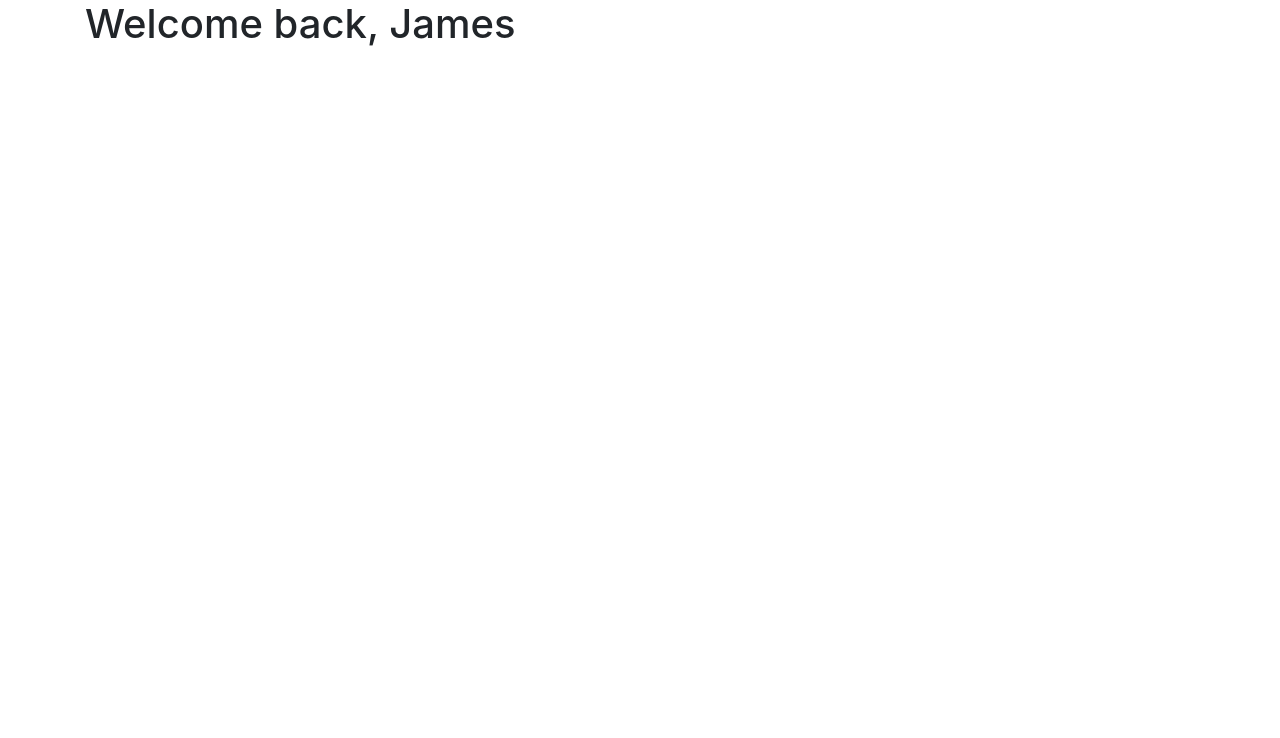
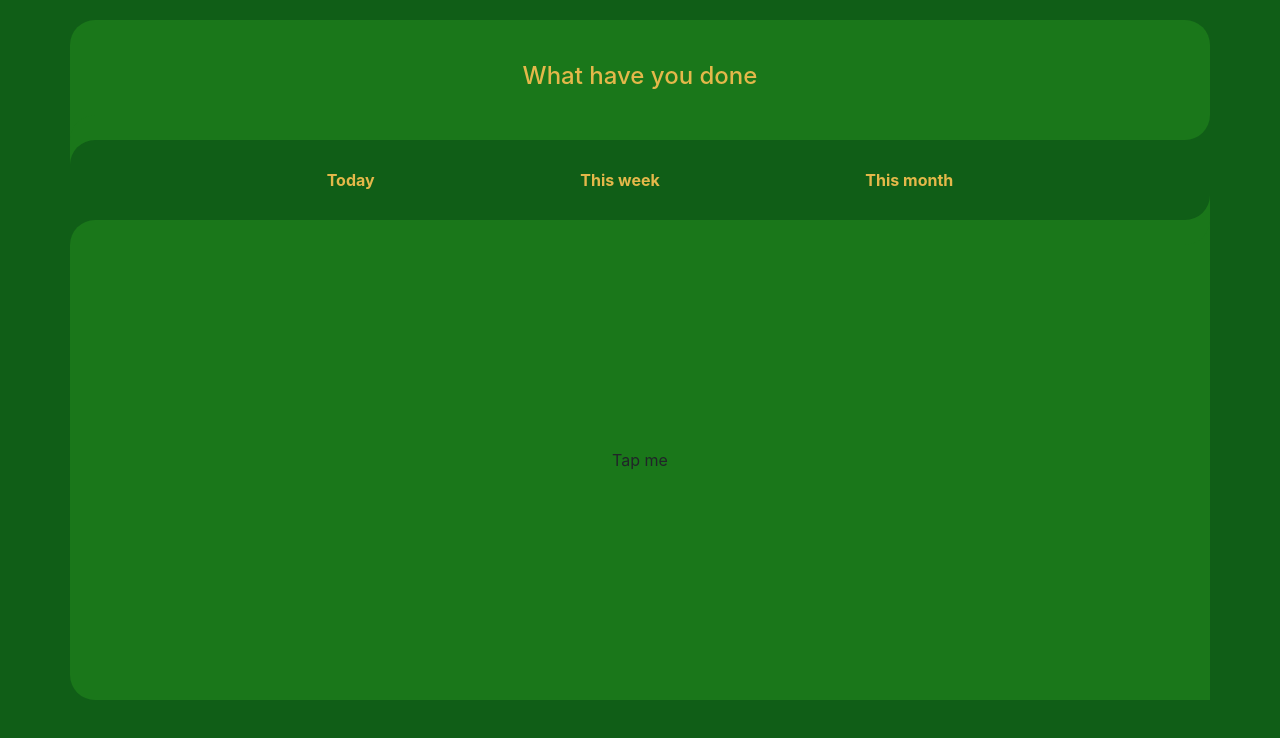
Before and after one commit to james-julius/Habit, a React (Create React App) app: page / in a window 1280 px wide. Shown: the top 738 px of the page. Built offline with nearby package versions, Linux system fonts and the light colour scheme.

Commit message:
Base styling completed, as well as router structure and full react setup

```diff
--- a/package.json
+++ b/package.json
@@ -11,6 +11,7 @@
     "react": "^16.13.1",
     "react-bootstrap": "^1.3.0",
     "react-dom": "^16.13.1",
+    "react-redux": "^7.2.1",
     "react-router-dom": "^5.2.0",
     "react-scripts": "3.4.3"
   },
--- a/src/App.js
+++ b/src/App.js
@@ -1,14 +1,19 @@
 import React from 'react';
 import { BrowserRouter as Router, Switch, Route, Link} from 'react-router-dom';
-import Home from './pages/Home';
+import Home from './pages/Home/Home';
+import Nav from './components/Nav/Nav';
+import TaskInput from './pages/TaskInput/TaskInput';
 import 'bootstrap/dist/css/bootstrap.min.css';
 import './App.scss';
 
 function App() {
-  return (
-    <Router>
-      <Route path="/" component={Home}/>
-    </Router>
+  return (<>
+      <Nav/>
+      <Router>
+        {/* <Route path="/" component={Home}/> */}
+        <Route path="/" component={TaskInput}/>
+      </Router>
+    </>
   );
 }
 
--- a/src/App.scss
+++ b/src/App.scss
@@ -0,0 +1,30 @@
+$primaryColor: #1a771a;
+$secondaryColor: #e4b84a;
+$secondaryAccent: #fdecc1;
+$backgroundColor: rgb(16, 94, 23);
+
+@mixin flex-center {
+    display: flex;
+    justify-content: center;
+    align-items: center;
+}
+
+@mixin flex-col-center {
+    display: flex;
+    flex-direction: column;
+    justify-content: center;
+    align-items: center;
+}
+
+body {
+    min-height: 100vh;
+    max-width: 100vw;
+    background-color: $backgroundColor;
+}
+
+h1 {
+
+}
+h2 {
+    font-size: 1.5rem;
+}
--- /dev/null
+++ b/src/components/Nav/Nav.js
@@ -0,0 +1,7 @@
+import React from 'react'
+import { Nav as NavBar } from 'react-bootstrap';
+export default function Nav() {
+    return (
+        <NavBar/>
+    )
+}
--- /dev/null
+++ b/src/components/TaskTap/TaskTap.js
@@ -0,0 +1,7 @@
+import React, { useState } from 'react';
+
+export default function TaskTap() {
+    return (<div>
+        Tap me
+    </div>);
+}
--- a/src/pages/Home.js
+++ /dev/null
@@ -1,7 +0,0 @@
-import React from 'react';
-
-export default function Home() {
-    return (<div class="container">
-        <h1>Welcome back, James</h1>
-    </div>);
-}
--- /dev/null
+++ b/src/pages/Home/Home.js
@@ -0,0 +1,12 @@
+import React from 'react';
+import { Container, Row } from 'react-bootstrap';
+
+export default function Home() {
+    return (
+        <Container>
+            <Row>
+                <h1>Welcome back, James</h1>
+            </Row>
+        </Container>
+    );
+}
--- /dev/null
+++ b/src/pages/TaskInput/TaskInput.js
@@ -0,0 +1,44 @@
+import React, { useState, useEffect } from 'react';
+import TaskTap from '../../components/TaskTap/TaskTap';
+import { Container, Row } from 'react-bootstrap';
+import './TaskInput.scss';
+
+function TimeShift(props) {
+    return (
+        <div class="timeshift">
+            {props.displayVal}
+        </div>
+    );
+}
+
+export default function TaskInput() {
+    const timeframes = [['Today', 'day'], ['This week', 'week'], ['This month', 'month']];
+    const [activeTimeframe, setActiveTimeframe] = useState('day');
+
+    return(<Container>
+        <Row style={{height: '2.5vh'}} noGutters/>
+        <Row>
+            <div class="headline-container">
+                <h2>What have you done</h2>
+            </div>
+        </Row>
+        <Row style={{height: '10vh'}}>
+            <div class="timeshift-container">
+                {timeframes.map(([displayVal, timeframe]) => {
+                    return <TimeShift
+                                displayVal={displayVal}
+                                time={timeframe}
+                                selected={timeframe === activeTimeframe}
+                                onClick={setActiveTimeframe}
+                            />;
+                })}
+            </div>
+        </Row>
+        <Row style={{height: '60vh'}}>
+            <div class="main-container">
+                <TaskTap/>
+            </div>
+        </Row>
+    </Container>
+    );
+}
--- /dev/null
+++ b/src/pages/TaskInput/TaskInput.scss
@@ -0,0 +1,70 @@
+@import '../../App.scss';
+
+.headline-container {
+    @include flex-center;
+    background-color: $primaryColor;
+    height: 15vh;
+    width: calc(100vw - 2.5vh);
+    border-radius: 25px 25px 25px 0px;
+    color: $secondaryColor;
+    position: relative;
+    z-index: 5;
+    &:before {
+        content: "";
+        position: absolute;
+        background-color: $backgroundColor;
+        height: 50px;
+        width: 25px;
+        left: 0px;
+        bottom: -50px;
+        border-top-left-radius: 25px;
+        box-shadow: 0 -25px 0px 0px $primaryColor;
+        z-index: 4;
+    }
+    h2 {
+        z-index: 6;
+    }
+}
+
+.timeshift-container {
+    width: 90%;
+    margin: 0px auto;
+    // background-color: lightskyblue;
+    display: flex;
+    justify-content: space-evenly;
+    align-items: center;
+    .timeshift {
+        @include flex-center;
+        height: 30px;
+        // background-color: lightcoral;
+        color: $secondaryColor;
+        border-radius: 10px;
+        padding: 6px;
+        font-weight: bold;
+        &:hover {
+            color: $secondaryAccent;
+            transition: 1s;
+        }
+    }
+}
+
+.main-container {
+    @include flex-center;
+    background-color: $primaryColor;
+    margin-left: auto;
+    border-radius: 25px 0px 0px 25px;
+    width: calc(100vw - 2.5vh);
+    position: relative;
+
+    &:before {
+        content: "";
+        background-color: $backgroundColor;
+        height: 50px;
+        width: 25px;
+        box-shadow: 0px 25px 0px 0px $primaryColor;
+        border-bottom-right-radius: 25px;
+        position: absolute;
+        top: -50px;
+        right: 0px;
+    }
+}
```
Also changed, not shown: src/redux-basics.js (added, +26 -0 lines), src/components/Sidebar/Sidebar.js (renamed from src/components/Sidebar.js), 1 other file (tests, documents, lock files or other folders).
